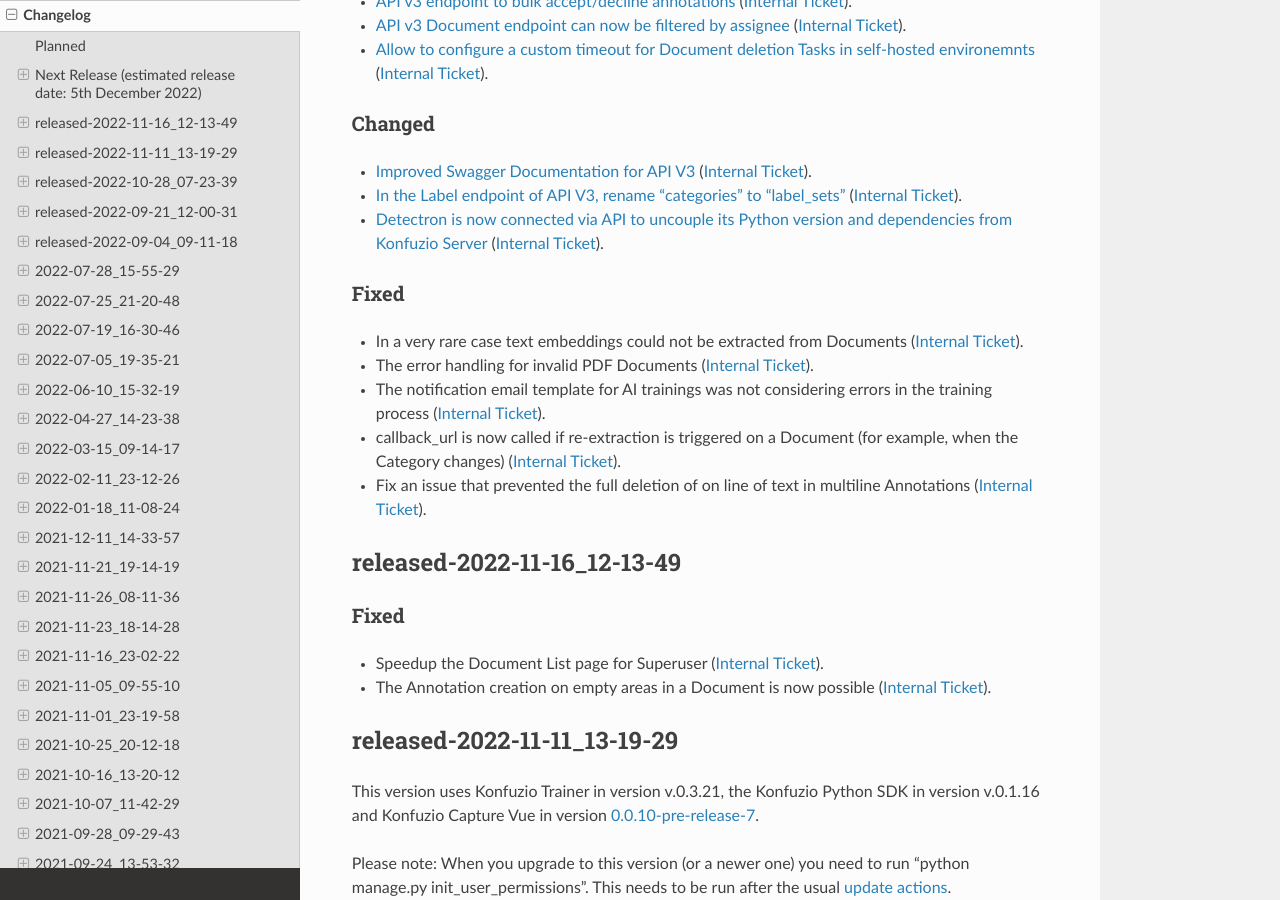
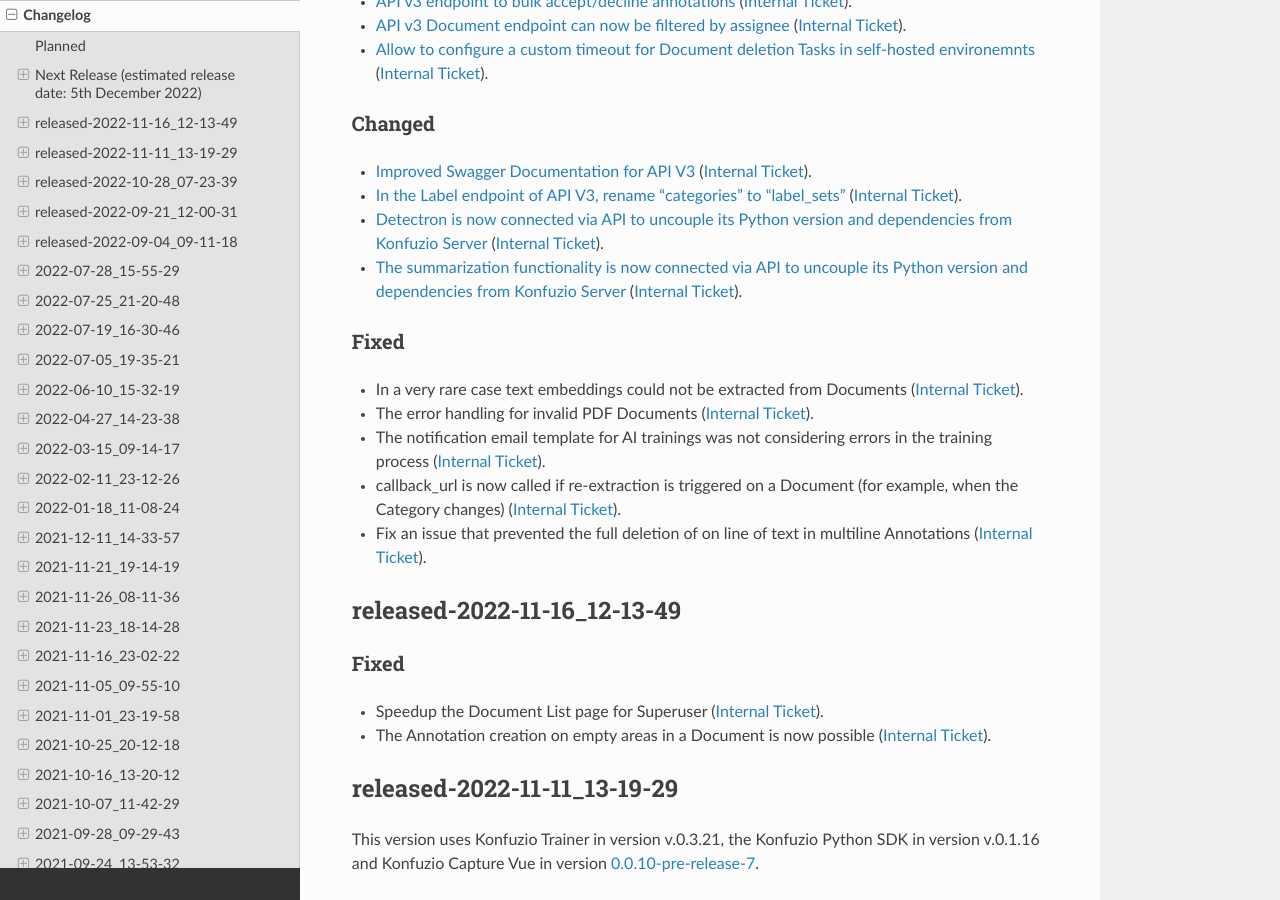
Before and after one commit to konfuzio-ai/konfuzio-sdk, a Sphinx documentation site: the page built from docs/web/changelog_app.md, in a window 1280 px wide and 900 px high, scrolled down 1172 px. Built offline with Sphinx 7.4.7 and the Read the Docs theme 2.0.0, drawn with Linux system fonts in a browser that asks for light colours.

Commit message:
Update changelog_app.md

```diff
--- a/docs/web/changelog_app.md
+++ b/docs/web/changelog_app.md
@@ -51,6 +51,7 @@
 - [Improved Swagger Documentation for API V3](https://app.konfuzio.com/v3/swagger/) ([Internal Ticket](https://git.konfuzio.com/konfuzio/objectives/-/issues/9554)).
 - [In the Label endpoint of API V3, rename "categories" to "label_sets"](https://testing.konfuzio.com/v3/swagger/#/labels) ([Internal Ticket](https://git.konfuzio.com/konfuzio/objectives/-/issues/9972)).
 - [Detectron is now connected via API to uncouple its Python version and dependencies from Konfuzio Server](https://app.konfuzio.com/v2/swagger/#/projects/projects_docs_segmentation_retrieve) ([Internal Ticket](https://git.konfuzio.com/konfuzio/objectives/-/issues/9355)).
+- [The summarization functionality is now connected via API to uncouple its Python version and dependencies from Konfuzio Server](https://app.konfuzio.com/v2/swagger/#/projects/projects_docs_summarization_retrieve) ([Internal Ticket](https://git.konfuzio.com/konfuzio/objectives/-/issues/9347)).
 
 ### Fixed
 - In a very rare case text embeddings could not be extracted from Documents ([Internal Ticket](https://git.konfuzio.com/konfuzio/objectives/-/issues/10045)).
```
